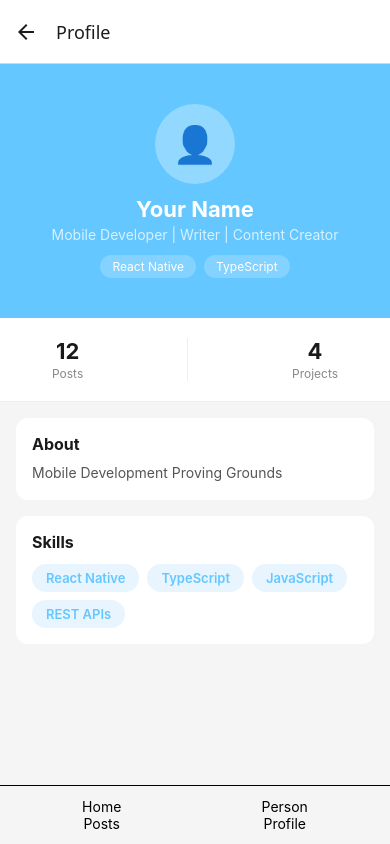
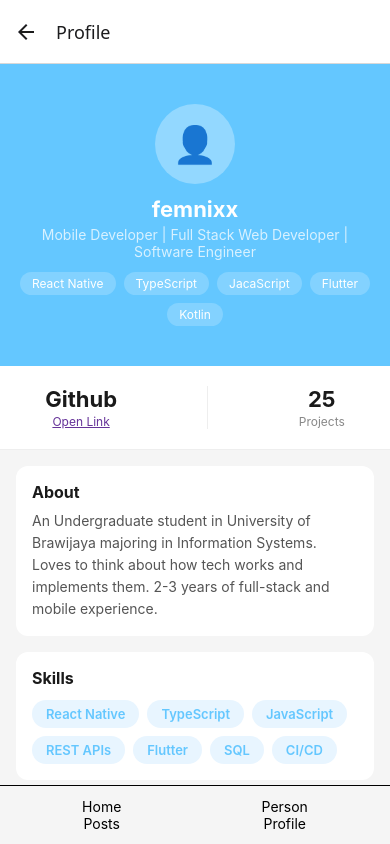
Before and after one commit to femnixx/mobdev-proving-ground, a React Native app: screen /Profile in a window 390 px wide. Built offline with nearby package versions, Linux system fonts and the light colour scheme; no server answers.

Commit message:
fix: redefined profile to match author experience and skill

```diff
--- a/src/screens/ProfileScreen.tsx
+++ b/src/screens/ProfileScreen.tsx
@@ -1,6 +1,8 @@
 import React from "react";
 import { View, Text, ScrollView } from "react-native";
 import Bar from "../components/Bar";
+import { Linking } from "react-native";
+import { TouchableOpacity } from "react-native";
 
 export function Profile() {
   return (
@@ -31,7 +33,7 @@ export function Profile() {
             fontWeight: 'bold',
             color: 'white'
             }}>
-                Your Name
+                femnixx
             </Text>
           <Text style={{
             fontSize: 14,
@@ -40,20 +42,22 @@ export function Profile() {
             textAlign: 'center',
             paddingHorizontal: 20
         }}>
-            Mobile Developer | Writer | Content Creator
+            Mobile Developer | Full Stack Web Developer | Software Engineer
           </Text>
 
         <View style={{
             flexDirection: 'row',
             gap: 8,
-            marginTop: 12
+            marginTop: 12,
+            flexWrap: 'wrap',
+            justifyContent: 'center'
         }}>
-            {['React Native', 'TypeScript'].map(tag => (
+            {['React Native', 'TypeScript', 'JacaScript', 'Flutter', 'Kotlin'].map(tag => (
               <View key={tag} style={{
                 backgroundColor: 'rgba(255,255,255,0.2)',
                 borderRadius: 20,
                 paddingHorizontal: 12,
-                paddingVertical: 4
+                paddingVertical: 4,
             }}>
                 <Text style={{
                     color: 'white',
@@ -80,15 +84,19 @@ export function Profile() {
                 fontWeight: 'bold',
                 color: '#1a1a1a'
             }}>
-                12
+               Github
             </Text>
-            <Text style={{
-                fontSize: 12,
-                color: '#888',
-                marginTop: 2
-            }}>
-                Posts
-            </Text>
+
+                 <TouchableOpacity onPress={() => Linking.openURL('https://github.com/femnixx')}>
+                    <Text style={{
+                        fontSize: 12,
+                        color: '#663399',
+                        marginTop: 2,
+                        textDecorationLine: "underline"
+                    }}>
+                        Open Link
+                    </Text>
+                </TouchableOpacity>
           </View>
           <View style={{
             width: 1,
@@ -99,7 +107,7 @@ export function Profile() {
                 fontWeight: 'bold',
                 color: '#1a1a1a'
             }}>
-                4
+                25
             </Text>
             <Text style={{
                 fontSize: 12,
@@ -129,7 +137,8 @@ export function Profile() {
             color: '#555',
             lineHeight: 22
             }}>
-                Mobile Development Proving Grounds
+                An Undergraduate student in University of Brawijaya majoring in Information Systems.
+                Loves to think about how tech works and implements them. 2-3 years of full-stack and mobile experience.
             </Text>
         </View>
 
@@ -152,7 +161,7 @@ export function Profile() {
             flexWrap: 'wrap',
             gap: 8
              }}>
-            {['React Native', 'TypeScript', 'JavaScript', 'REST APIs'].map(skill => (
+            {['React Native', 'TypeScript', 'JavaScript', 'REST APIs', 'Flutter', 'SQL', 'CI/CD'].map(skill => (
               <View key={skill} style={{
                 backgroundColor: '#e8f5ff',
                 borderRadius: 20,
```
